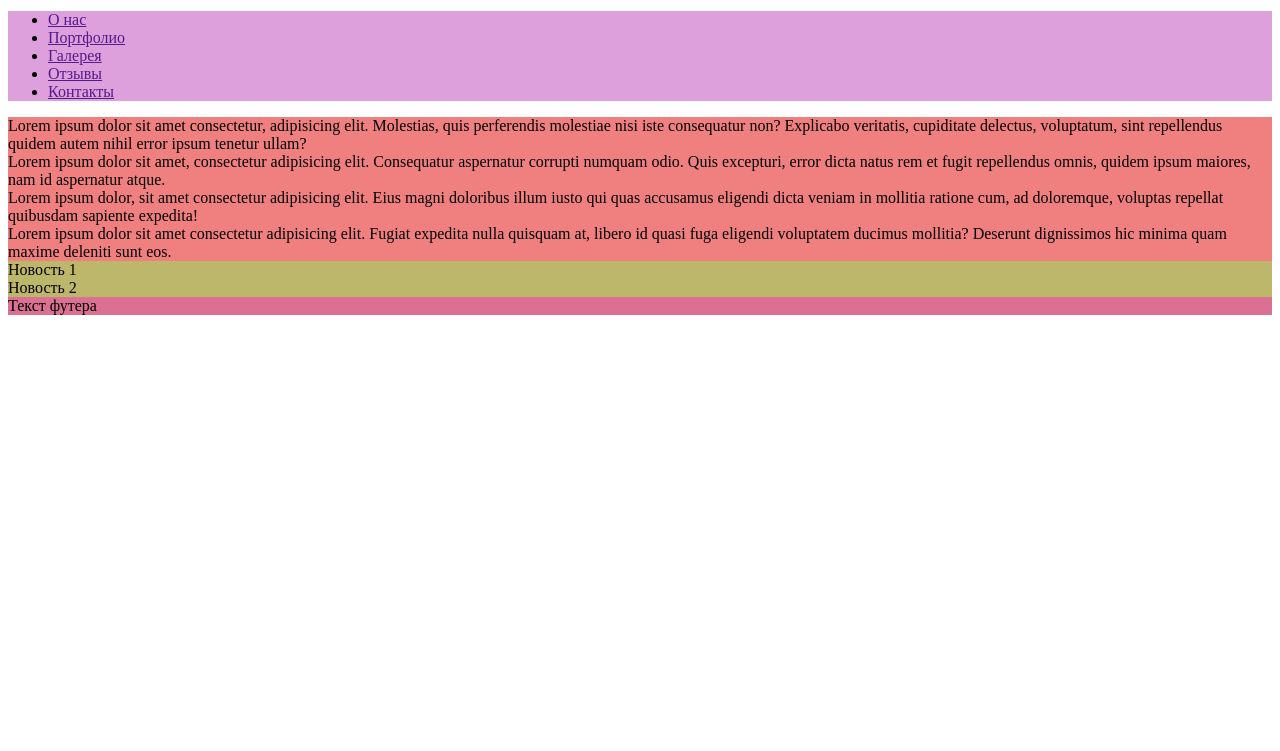
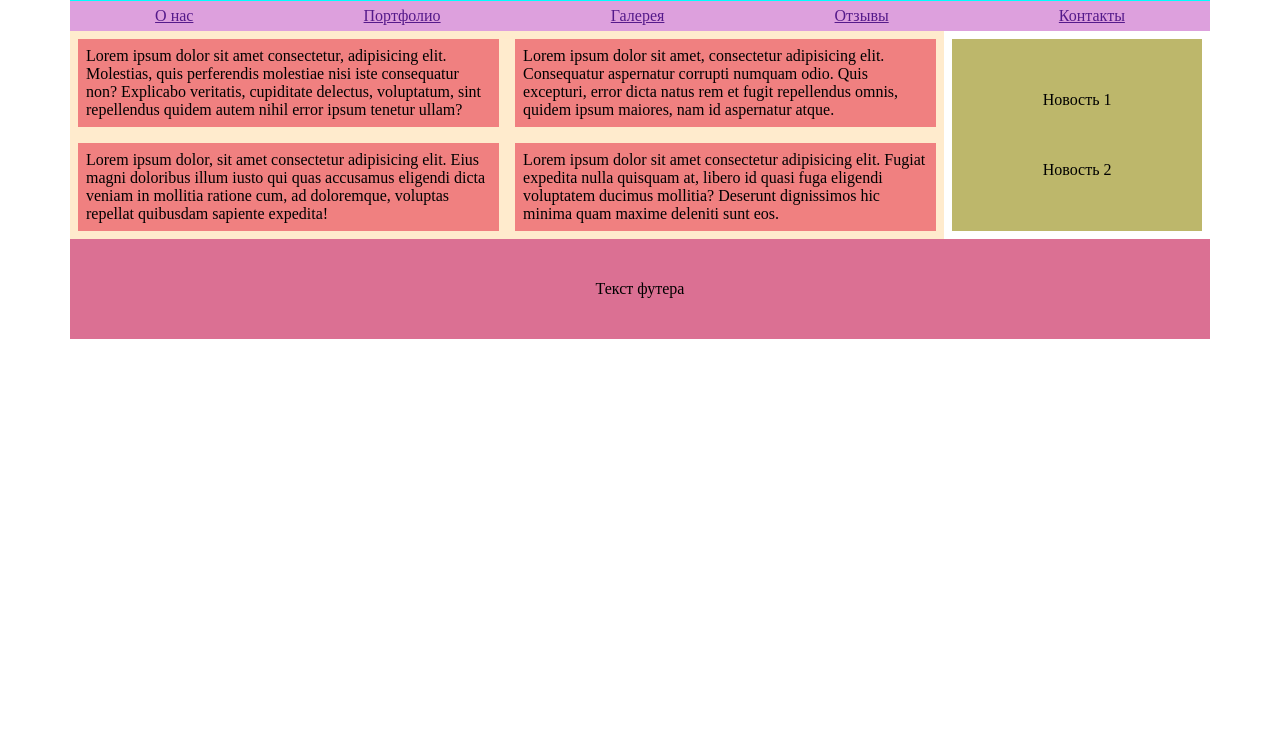
Before and after one commit to NikitaStaroverov/Html.Css, a plain HTML site: page index.html in a window 1280 px wide. Shown: the part 49-800 px from the top of the page. Drawn offline with Linux system fonts and the light colour scheme.

Commit message:
Блочная верстка

```diff
--- a/index.html
+++ b/index.html
@@ -5,7 +5,7 @@
     <meta http-equiv="X-UA-Compatible" content="IE=edge" />
     <meta name="viewport" content="width=device-width, initial-scale=1.0" />
     <title>Блочная верстка</title>
-    <link rel="stylesheet" href="/style.css" />
+    <link rel="stylesheet" href="style.css" />
   </head>
   <body>
     <div class="container">
@@ -22,16 +22,38 @@
           <li><a href="">Контакты</a></li>
         </ul>
       </nav>
+      <div class="content">
         <section class="main-section">
-            <div class="main-section-item">Lorem ipsum dolor sit amet consectetur, adipisicing elit. Molestias, quis perferendis molestiae nisi iste consequatur non? Explicabo veritatis, cupiditate delectus, voluptatum, sint repellendus quidem autem nihil error ipsum tenetur ullam?</div>
-            <div class="main-section-item">Lorem ipsum dolor sit amet, consectetur adipisicing elit. Consequatur aspernatur corrupti numquam odio. Quis excepturi, error dicta natus rem et fugit repellendus omnis, quidem ipsum maiores, nam id aspernatur atque.</div>
-            <div class="main-section-item">Lorem ipsum dolor, sit amet consectetur adipisicing elit. Eius magni doloribus illum iusto qui quas accusamus eligendi dicta veniam in mollitia ratione cum, ad doloremque, voluptas repellat quibusdam sapiente expedita!</div>
-            <div class="main-section-item">Lorem ipsum dolor sit amet consectetur adipisicing elit. Fugiat expedita nulla quisquam at, libero id quasi fuga eligendi voluptatem ducimus mollitia? Deserunt dignissimos hic minima quam maxime deleniti sunt eos.</div>
+          <div class="main-section-item">
+            Lorem ipsum dolor sit amet consectetur, adipisicing elit. Molestias,
+            quis perferendis molestiae nisi iste consequatur non? Explicabo
+            veritatis, cupiditate delectus, voluptatum, sint repellendus quidem
+            autem nihil error ipsum tenetur ullam?
+          </div>
+          <div class="main-section-item">
+            Lorem ipsum dolor sit amet, consectetur adipisicing elit.
+            Consequatur aspernatur corrupti numquam odio. Quis excepturi, error
+            dicta natus rem et fugit repellendus omnis, quidem ipsum maiores,
+            nam id aspernatur atque.
+          </div>
+          <div class="main-section-item">
+            Lorem ipsum dolor, sit amet consectetur adipisicing elit. Eius magni
+            doloribus illum iusto qui quas accusamus eligendi dicta veniam in
+            mollitia ratione cum, ad doloremque, voluptas repellat quibusdam
+            sapiente expedita!
+          </div>
+          <div class="main-section-item">
+            Lorem ipsum dolor sit amet consectetur adipisicing elit. Fugiat
+            expedita nulla quisquam at, libero id quasi fuga eligendi voluptatem
+            ducimus mollitia? Deserunt dignissimos hic minima quam maxime
+            deleniti sunt eos.
+          </div>
         </section>
         <aside class="sidebar-right">
           <div class="news">Новость 1</div>
           <div class="news">Новость 2</div>
         </aside>
+      </div>
       <footer>Текст футера</footer>
     </div>
   </body>
--- a/style.css
+++ b/style.css
@@ -1,23 +1,70 @@
+body {
+  margin: 0;
+}
+
+ul {
+  margin: 0;
+  padding: 0;
+}
+
+.container {
+  width: 1140px;
+  margin: 0 auto;
+}
+
 header {
   background-color: aqua;
+  height: 50px;
+  display: flex;
+  justify-content: space-between;
+  align-items: center;
 }
 
 .main-menu {
   background-color: plum;
 }
 
+.main-menu-list {
+  height: 30px;
+  display: flex;
+  justify-content: space-around;
+  align-items: center;
+  list-style: none;
+}
+
+.content {
+  display: flex;
+}
+
 .main-section {
   background-color: blanchedalmond;
+  flex: 7;
+  display: flex;
+  flex-wrap: wrap;
 }
 
 .main-section-item {
   background-color: lightcoral;
+  width: calc(50% - 16px);
+  padding: 8px;
+  box-sizing: border-box;
+  margin: 8px;
 }
 
 .sidebar-right {
   background-color: darkkhaki;
+  flex: 2;
+  display: flex;
+  flex-direction: column;
+  justify-content: space-evenly;
+  align-items: center;
+  margin: 8px;
 }
 
 footer {
   background-color: palevioletred;
+  height: 100px;
+  justify-content: center;
+  align-items: center;
+  display: flex;
 }
```
Lines whose indentation alone changed are shown as unchanged.
